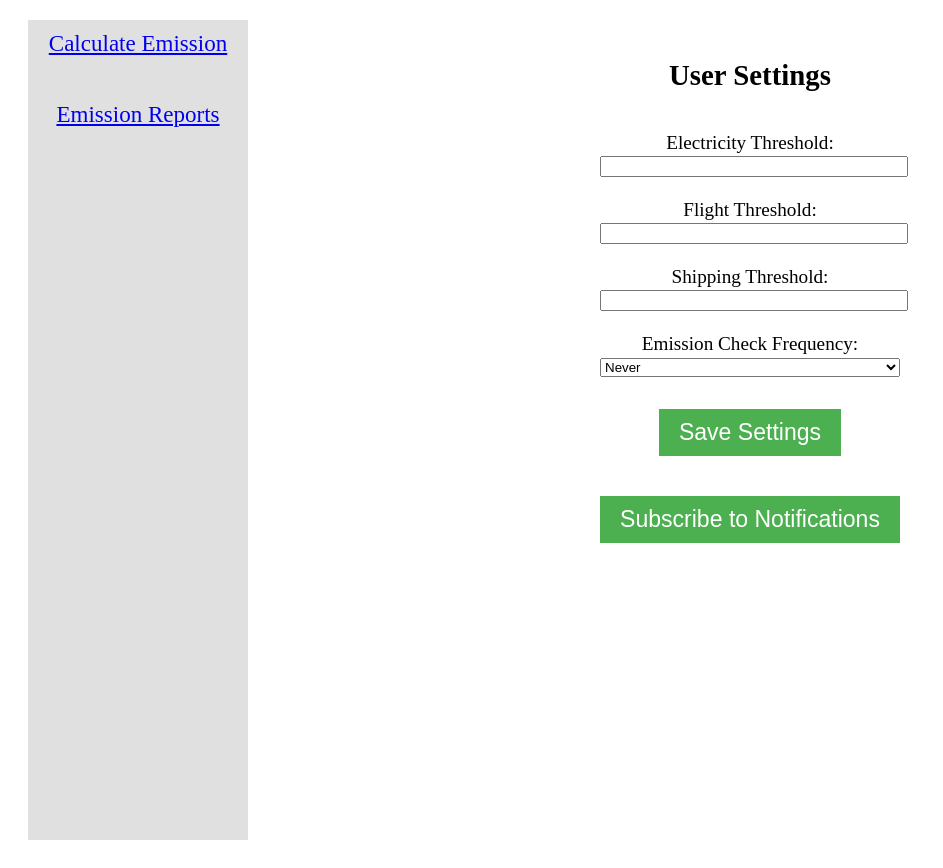
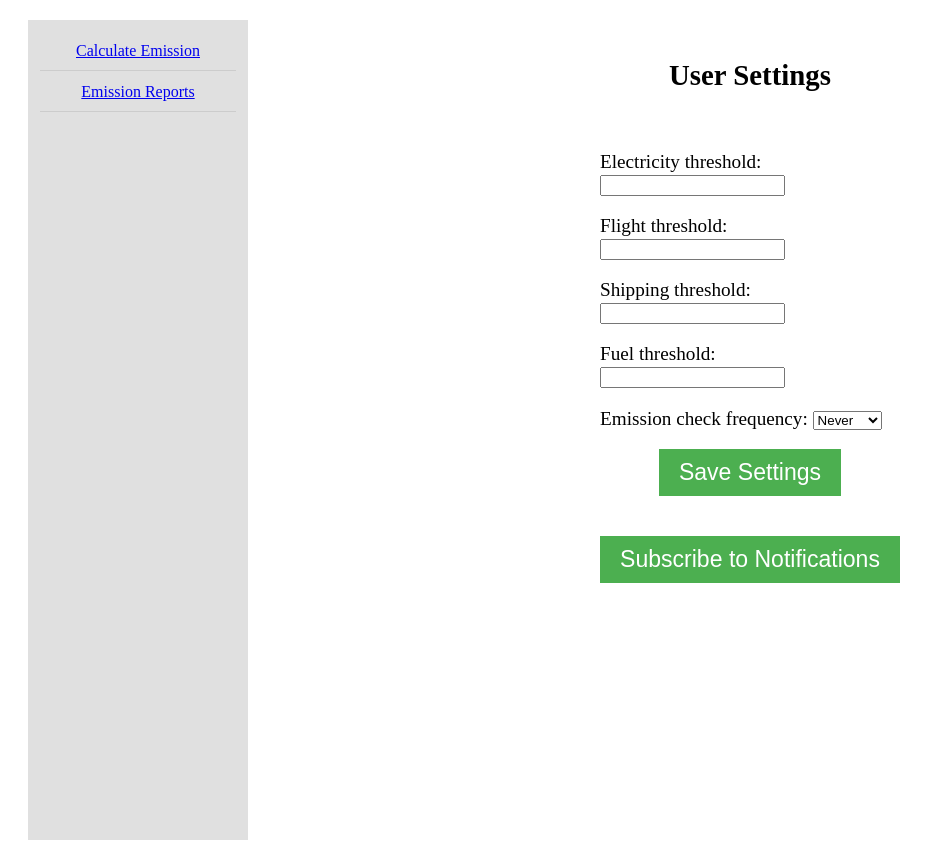
Before and after one commit to abigail-anil/Carbon-Footprint-Tracker, a Django app: page /settings/ in a window 1280 px wide. Shown: the part 55-923 px from the top of the page, without its empty margins (0-943 px from the left). Run offline with Django 3.2, Linux system fonts and the light colour scheme; a user stored in the database is signed in; data that the repository does not hold is empty; parts of the project's set-up code (start-up, migrations or seed data) failed here and were passed over.

Commit message:
Added fuel combustion

```diff
--- a/CarbonTrack/CarbonTracker/forms.py
+++ b/CarbonTrack/CarbonTracker/forms.py
@@ -28,4 +28,18 @@ class ActivityTypeForm(forms.Form):
         ('electricity', 'Electricity'),
         ('flight', 'Flight'),
         ('shipping', 'Shipping'),
+        ('fuel_combustion', 'Fuel Combustion'),
     ])
+
+
+class FuelCombustionForm(forms.Form):
+    fuel_source_type = forms.ChoiceField(label="Fuel Source Type")
+    fuel_source_unit = forms.ChoiceField(label="Fuel Source Unit")
+    fuel_source_value = forms.DecimalField(label="Fuel Source Value")
+
+class SettingsForm(forms.Form):
+    electricity_threshold = forms.IntegerField(min_value=0, required=True)
+    flight_threshold = forms.IntegerField(min_value=0, required=True)
+    shipping_threshold = forms.IntegerField(min_value=0, required=True)
+    fuel_threshold = forms.IntegerField(min_value=0, required=True)
+    emission_check_frequency = forms.ChoiceField(choices=[('Never', 'Never'), ('Monthly', 'Monthly')], required=True)
--- a/CarbonTrack/CarbonTracker/templates/CarbonTracker/calculate.html
+++ b/CarbonTrack/CarbonTracker/templates/CarbonTracker/calculate.html
@@ -34,6 +34,8 @@
                         {{ form.passengers }}
                     </p>
                 {% elif activity_type == 'shipping' %}
+                    {{ form.as_p }}
+                {% elif activity_type == 'fuel_combustion' %}
                     {{ form.as_p }}
                 {% endif %}
             </div>
--- a/CarbonTrack/CarbonTracker/templates/CarbonTracker/emission_reports.html
+++ b/CarbonTrack/CarbonTracker/templates/CarbonTracker/emission_reports.html
@@ -20,6 +20,7 @@
                             <option value="electricity" {% if activity_type == 'electricity' %}selected{% endif %}>Electricity</option>
                             <option value="flight" {% if activity_type == 'flight' %}selected{% endif %}>Flight</option>
                             <option value="shipping" {% if activity_type == 'shipping' %}selected{% endif %}>Shipping</option>
+                            <option value="fuel_combustion" {% if activity_type == 'fuel_combustion' %}selected{% endif %}>Fuel Combustion</option>
                         </select>
                     </label>
                 </div>
@@ -60,6 +61,8 @@
                         {% endfor %}
                         {% elif emission.activity_type == 'shipping' %}
                         Transport: {{ emission.input_params.transport_method }}, Distance: {{ emission.input_params.distance_value }} {{ emission.input_params.distance_unit }}, Weight: {{ emission.input_params.weight_value }} {{ emission.input_params.weight_unit }}
+                        {% elif emission.activity_type == 'fuel_combustion' %}
+                        Fuel Source Type: {{ emission.input_params.fuel_source_type }}, Fuel Source Unit: {{ emission.input_params.fuel_source_unit }}, Fuel Source Value: {{ emission.input_params.fuel_source_value }}
                         {% endif %}
                     </td>
                     <td>{{ emission.carbonKg }}</td>
--- a/CarbonTrack/CarbonTracker/templates/CarbonTracker/settings.html
+++ b/CarbonTrack/CarbonTracker/templates/CarbonTracker/settings.html
@@ -2,49 +2,44 @@
 
 {% block content %}
 <div style="display: flex; justify-content: center;">
-    <div style="width: 200px; background-color: #e0e0e0; padding: 10px; height: 100vh; font-size: 1.2em;">
-        <a href="{% url 'calculate_emission' %}" style="font-size: 1.2em; display: block; text-align: center;">Calculate Emission</a><br><br>
-        <a href="{% url 'emission_reports' %}" style="font-size: 1.2em; display: block; text-align: center;">Emission Reports</a>
+    <div style="width: 200px; background-color: #e0e0e0; padding: 10px; height: 100vh;">
+        <table style="width: 100%;">
+            <tr>
+                <td style="text-align: center; padding: 10px; border-bottom: 1px solid #ccc;">
+                    <a href="{% url 'calculate_emission' %}">Calculate Emission</a>
+                </td>
+            </tr>
+            <tr>
+                <td style="text-align: center; padding: 10px; border-bottom: 1px solid #ccc;">
+                    <a href="{% url 'emission_reports' %}">Emission Reports</a>
+                </td>
+            </tr>
+        </table>
     </div>
     <div style="flex-grow: 1; padding: 20px; font-size: 1.2em; display: flex; flex-direction: column; align-items: center;">
         <h1 style="text-align: center; font-size: 1.5em;">User Settings</h1>
 
-        <form id="settingsForm" method="post" style="margin-top: 20px; width: 300px;">
+        <form method="post" style="margin-top: 20px; width: 300px;">
             {% csrf_token %}
-
-            <div style="text-align: center;">
-                <label for="electricityThreshold" style="display: block;">Electricity Threshold:</label>
-                <input type="number" id="electricityThreshold" name="electricityThreshold" required style="width: 100%;"><br><br>
-
-                <label for="flightThreshold" style="display: block;">Flight Threshold:</label>
-                <input type="number" id="flightThreshold" name="flightThreshold" required style="width: 100%;"><br><br>
-
-                <label for="shippingThreshold" style="display: block;">Shipping Threshold:</label>
-                <input type="number" id="shippingThreshold" name="shippingThreshold" required style="width: 100%;"><br><br>
-
-                <label for="emissionCheckFrequency" style="display: block;">Emission Check Frequency:</label>
-                <select id="emissionCheckFrequency" name="emissionCheckFrequency" style="width: 100%;">
-                    <option value="Never">Never</option>
-                    <option value="Monthly">Monthly</option>
-                </select><br><br>
-            </div>
-
+            {{ form.as_p }}
             <div style="text-align: center; margin-top: 10px;">
                 <button type="submit" style="background-color: #4CAF50; color: white; padding: 10px 20px; border: none; cursor: pointer; font-size: 1.2em;">Save Settings</button>
             </div>
-
             <div id="settings-result" style="margin-top: 20px; text-align: center;">
-                {% if settings_error %}
-                    <p style="color: red;">{{ settings_error }}</p>
+                {% if message %}
+                    <p style="color: green;">{{ message }}</p>
                 {% endif %}
-                {% if settings_message %}
-                    <p>{{ settings_message }}</p>
+                {% if form_errors %}
+                    <div style="color: red;">
+                        {% for field, errors in form_errors.items %}
+                            {% for error in errors %}
+                                <p>{{ field|capfirst }}: {{ error }}</p>
+                            {% endfor %}
+                        {% endfor %}
+                    </div>
                 {% endif %}
             </div>
         </form>
-        {% if message %}
-            <p style="text-align: center;">{{ message }}</p>
-        {% endif %}
 
         {% if not settings.subscribed %}
             <form method="post" style="margin-top: 20px; text-align: center;">
@@ -53,11 +48,11 @@
             </form>
         {% else %}
             <div style="text-align: center;">
-                {% if message == 'Subscription successful!' %}
-                    <p>Subscription successful! Please check your email to confirm your subscription.</p>
-                {% else %}
-                    <p>You are already subscribed to notifications.</p>
-                {% endif %}
+                <p>You are already subscribed to notifications.</p>
+                <form method="post" style="margin-top: 20px; text-align: center;">
+                    {% csrf_token %}
+                    <button type="submit" name="unsubscribe" style="background-color: #d9534f; color: white; padding: 10px 20px; border: none; cursor: pointer; font-size: 1.2em;">Unsubscribe from Notifications</button>
+                </form>
             </div>
         {% endif %}
     </div>
--- a/CarbonTrack/CarbonTracker/views.py
+++ b/CarbonTrack/CarbonTracker/views.py
@@ -1,11 +1,11 @@
 from django.shortcuts import render, redirect
 from django.contrib.auth.decorators import login_required
-from .forms import ElectricityForm, FlightForm, ShippingForm, ActivityTypeForm
+from .forms import ElectricityForm, FlightForm, ShippingForm, ActivityTypeForm, FuelCombustionForm, SettingsForm
 from carbon_footprint_cal.emissions.calculations import Calculations
 from carbon_footprint_cal.data_storage.data_storage import DataStorage
 from carbon_footprint_cal.data_validation.validation import Validation
 from decimal import Decimal
-from .utils import get_supported_countries, subscribe_email_to_sns_topic, upload_chart_to_s3
+from .utils import get_supported_countries, subscribe_email_to_sns_topic, upload_chart_to_s3, unsubscribe_email_from_sns_topic
 from django.conf import settings
 from django.http import HttpResponse, JsonResponse
 from django.conf import settings as django_settings
@@ -108,6 +108,19 @@ def calculate_emission(request):
             elif activity_type == 'shipping':
                 form = ShippingForm(request.POST)
 
+            elif activity_type == 'fuel_combustion':
+                form = FuelCombustionForm(request.POST)
+                fuel_sources = calculator.get_fuel_sources_from_dynamodb()
+                fuel_source_types = list(set([item['fuel_source_type'] for item in fuel_sources]))
+                form.fields['fuel_source_type'].choices = [(source, source) for source in fuel_source_types]
+
+                if request.POST.get('fuel_source_type'):
+                    selected_source_type = request.POST.get('fuel_source_type')
+
+                    available_units = calculator.get_units_by_fuel_type(selected_source_type)
+                    form.fields['fuel_source_unit'].choices = [(unit, unit) for unit in available_units]
+
+
             if form and form.is_valid():
                 try:
                     if activity_type == 'electricity':
@@ -141,6 +154,23 @@ def calculate_emission(request):
                                         "distance_value": str(distance_value), "distance_unit": distance_unit,
                                         "transport_method": transport_method}
 
+                    elif activity_type == 'fuel_combustion':
+                        fuel_source_type = form.cleaned_data['fuel_source_type']
+                        fuel_source_unit = form.cleaned_data['fuel_source_unit']
+                        fuel_source_value = int(form.cleaned_data['fuel_source_value'])
+                        validation.validate_fuel_combustion_params(fuel_source_value)
+                        emission = calculator.calculate_fuel_combustion_emission(fuel_source_type, fuel_source_unit, fuel_source_value)
+
+                        if emission is not None:
+                            input_params = {
+                                "fuel_source_type": fuel_source_type,
+                                "fuel_source_unit": fuel_source_unit,
+                                "fuel_source_value": str(fuel_source_value)
+                            }
+                        else:
+                            emission = None
+
+
                     else:
                         emission = None
 
@@ -165,6 +195,21 @@ def calculate_emission(request):
             form = FlightForm()
         elif activity_type == 'shipping':
             form = ShippingForm()
+        elif activity_type == 'fuel_combustion':
+            form = FuelCombustionForm()
+            fuel_source_types = calculator.get_unique_fuel_source_types()
+            form.fields['fuel_source_type'].choices = [(source, source) for source in fuel_source_types]
+
+            if request.GET.get('fuel_source_type'):
+                selected_source_type = request.GET.get('fuel_source_type')
+                available_units = calculator.get_units_by_fuel_type(selected_source_type)
+                form.fields['fuel_source_unit'].choices = [(unit, unit) for unit in available_units]
+            else:
+                if fuel_source_types:
+                    selected_source_type = fuel_source_types[0]
+                    available_units = calculator.get_units_by_fuel_type(selected_source_type)
+                    form.fields['fuel_source_unit'].choices = [(unit, unit) for unit in available_units]
+
 
     return render(request, 'CarbonTracker/calculate.html', {
         'activity_form': activity_form,
@@ -399,6 +444,12 @@ def emission_reports(request):
                     'distance_unit': input_params.get('distance_unit', 'N/A'),
                     'weight_value': input_params.get('weight_value', 'N/A'),
                 }
+            elif item['activityType'] == 'fuel_combustion':
+                emission['input_params'] = {
+                    'fuel_source_type': input_params.get('fuel_source_type', 'N/A'),
+                    'fuel_source_unit': input_params.get('fuel_source_unit', 'N/A'),
+                    'fuel_source_value': input_params.get('fuel_source_value', 'N/A'),
+                }
             emissions_display.append(emission)
 
         #total_emissions = sum(item['carbonKg'] for item in emissions_display)
@@ -580,34 +631,20 @@ settings_table = dynamodb.Table('user_settings')
 def settings_view(request):
     user_id = request.user.username
 
-    if request.method == 'GET':
-        try:
-            settings_response = settings_table.get_item(Key={'userId': user_id})
-            settings = settings_response.get('Item', {
-                'electricity_threshold': 0,
-                'flight_threshold': 0,
-                'shipping_threshold': 0,
-                'emission_check_frequency': 'Never',
-                'subscribed': False
-            })
-            return render(request, 'CarbonTracker/settings.html', {'settings': settings})
-        except Exception as e:
-            return JsonResponse({'error': str(e)}, status=500)
+    try:
+        settings_response = settings_table.get_item(Key={'userId': user_id})
+        settings_data = settings_response.get('Item', {
+            'electricity_threshold': 0,
+            'flight_threshold': 0,
+            'shipping_threshold': 0,
+            'fuel_threshold': 0,
+            'emission_check_frequency': 'Never',
+            'subscribed': False
+        })
 
-    elif request.method == 'POST':
-        if 'subscribe' in request.POST:
-            try:
-                # Get the settings from the database first
-                settings_response = settings_table.get_item(Key={'userId': user_id})
-                settings = settings_response.get('Item', {
-                    'electricity_threshold': 0,
-                    'flight_threshold': 0,
-                    'shipping_threshold': 0,
-                    'emission_check_frequency': 'Never',
-                    'subscribed': False
-                })
-
-                topic_arn = django_settings.SNS_TOPIC_ARN # Access django settings
+        if request.method == 'POST':
+            if 'subscribe' in request.POST:
+                topic_arn = django_settings.SNS_TOPIC_ARN
                 email = request.user.email
 
                 if topic_arn and email:
@@ -617,42 +654,57 @@ def settings_view(request):
                         UpdateExpression="SET subscribed = :s",
                         ExpressionAttributeValues={':s': True}
                     )
-                    settings['subscribed'] = True #Update the dictionary, because we already have it.
-                    return render(request, 'CarbonTracker/settings.html', {'settings': settings, 'message': 'Subscription successful!'})
+                    settings_data['subscribed'] = True
+                    message = 'Subscription successful! Please check your email to confirm your subscription.'
                 else:
-                    return render(request, 'CarbonTracker/settings.html', {'settings': settings, 'message': 'Subscription failed. SNS topic or email not configured.'})
+                    message = 'Subscription failed. SNS topic or email not configured.'
+                return render(request, 'CarbonTracker/settings.html', {'settings': settings_data, 'message': message})
 
-            except Exception as e:
-                logger.error(f"SNS subscription error: {e}")
-                return render(request, 'CarbonTracker/settings.html', {'settings': settings, 'message': f'Subscription error: {e}'})
+            elif 'unsubscribe' in request.POST:
+                topic_arn = django_settings.SNS_TOPIC_ARN
+                email = request.user.email
 
-        else:
-            try:
-                data = json.loads(request.body)
-                electricity_threshold = Decimal(str(data['electricityThreshold']))
-                flight_threshold = Decimal(str(data['flightThreshold']))
-                shipping_threshold = Decimal(str(data['shippingThreshold']))
-                emission_check_frequency = data['emissionCheckFrequency']
+                if topic_arn and email:
+                    unsubscribe_email_from_sns_topic(topic_arn, email)
+                    settings_table.update_item(
+                        Key={'userId': user_id},
+                        UpdateExpression="SET subscribed = :s",
+                        ExpressionAttributeValues={':s': False}
+                    )
+                    settings_data['subscribed'] = False
+                    message = 'Unsubscription successful.'
+                else:
+                    message = 'Unsubscription failed. SNS topic or email not configured.'
 
-                settings_table.update_item(
-                    Key={'userId': user_id},
-                    UpdateExpression="set electricity_threshold = :e, flight_threshold = :f, shipping_threshold = :s, emission_check_frequency = :c",
-                    ExpressionAttributeValues={
-                        ':e': electricity_threshold,
-                        ':f': flight_threshold,
-                        ':s': shipping_threshold,
-                        ':c': emission_check_frequency
-                    },
-                    ReturnValues="UPDATED_NEW"
-                )
-                settings_response = settings_table.get_item(Key={'userId': user_id})
-                settings = settings_response.get('Item', {
-                    'electricity_threshold': electricity_threshold,
-                    'flight_threshold': flight_threshold,
-                    'shipping_threshold': shipping_threshold,
-                    'emission_check_frequency': emission_check_frequency,
-                    'subscribed': settings_response.get('Item',{'subscribed':False}).get('subscribed')
-                })
-                return JsonResponse({'message': 'Settings updated successfully'}, status=200)
-            except Exception as e:
-                return JsonResponse({'error': str(e)}, status=500)
+                form = SettingsForm(initial=settings_data)
+                return render(request, 'CarbonTracker/settings.html', {'settings': settings_data, 'message': message, 'form': form})
+
+            else:
+                form = SettingsForm(request.POST)
+                if form.is_valid():
+                    cleaned_data = form.cleaned_data
+                    settings_table.update_item(
+                        Key={'userId': user_id},
+                        UpdateExpression="set electricity_threshold = :e, flight_threshold = :f, shipping_threshold = :s, emission_check_frequency = :c, fuel_threshold = :fu",
+                        ExpressionAttributeValues={
+                            ':e': cleaned_data['electricity_threshold'],
+                            ':f': cleaned_data['flight_threshold'],
+                            ':s': cleaned_data['shipping_threshold'],
+                            ':fu': cleaned_data['fuel_threshold'],
+                            ':c': cleaned_data['emission_check_frequency']
+                        },
+                        ReturnValues="UPDATED_NEW"
+                    )
+                    settings_data.update(cleaned_data)
+                    message = 'Settings saved successfully.'
+                    return render(request, 'CarbonTracker/settings.html', {'form': SettingsForm(initial=settings_data), 'settings': settings_data, 'message': message})
+
+                else:
+                    return render(request, 'CarbonTracker/settings.html', {'form': form, 'settings': settings_data, 'form_errors': form.errors})
+
+        form = SettingsForm(initial=settings_data)
+        return render(request, 'CarbonTracker/settings.html', {'form': form, 'settings': settings_data})
+
+    except Exception as e:
+        logger.error(f"Settings error: {e}")
+        return render(request, 'CarbonTracker/settings.html', {'error': 'An unexpected error occurred.'})
--- a/carbon_library/setup.py
+++ b/carbon_library/setup.py
@@ -5,7 +5,7 @@ with open("README.md", "r", encoding="utf-8") as fh:
 
 setup(
     name="carbon_footprint_cal",
-    version="1.0.0",
+    version="7.7.0",
     author="Abigail Anil",
     author_email="abigailanil19@gmail.com",
     description="A library for calculating carbon emissions and managing related data.",
```
Also changed, not shown: CarbonTrack/CarbonTracker/utils.py (+33 -0 lines), CarbonTrack/fuel_sources.json (added, +147 -0 lines), carbon_library/carbon_footprint_cal/data_validation/validation.py (+15 -0 lines), carbon_library/carbon_footprint_cal/emissions/calculations.py (+71 -0 lines), 5 other files.
